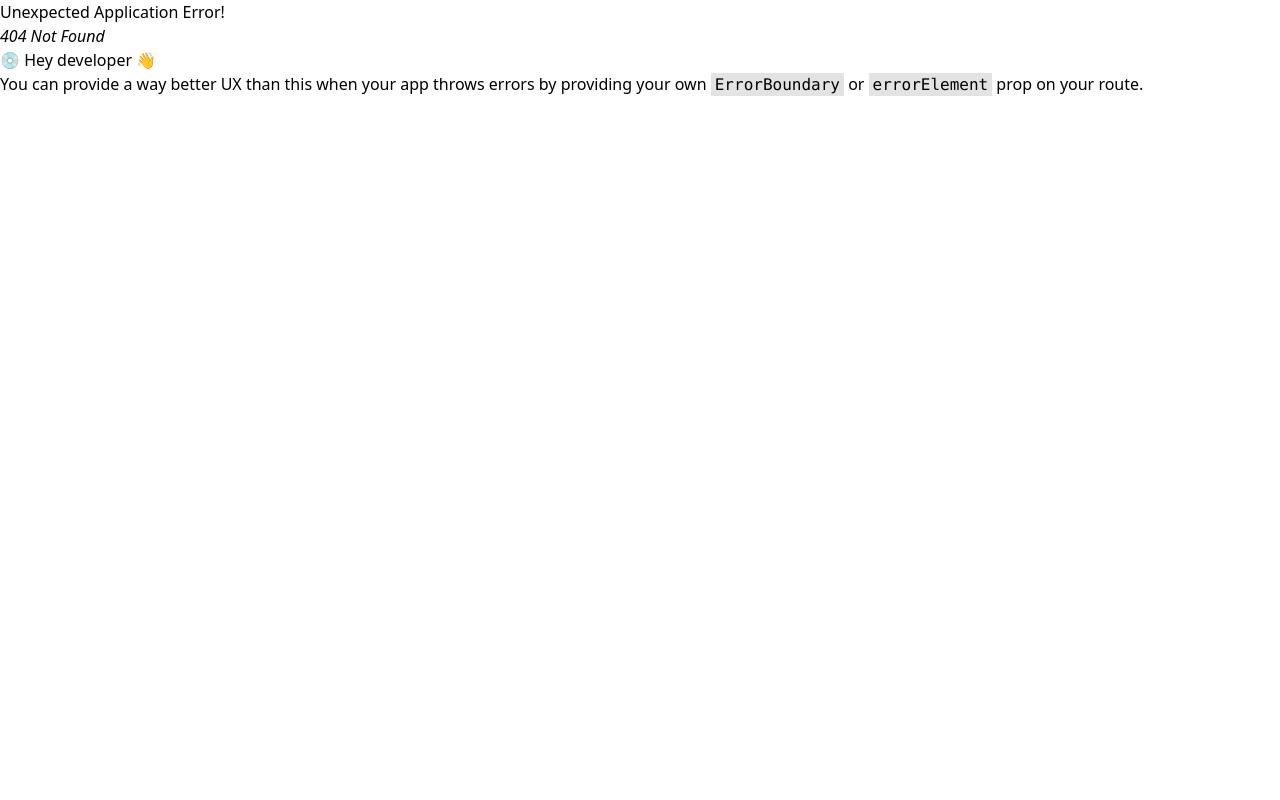
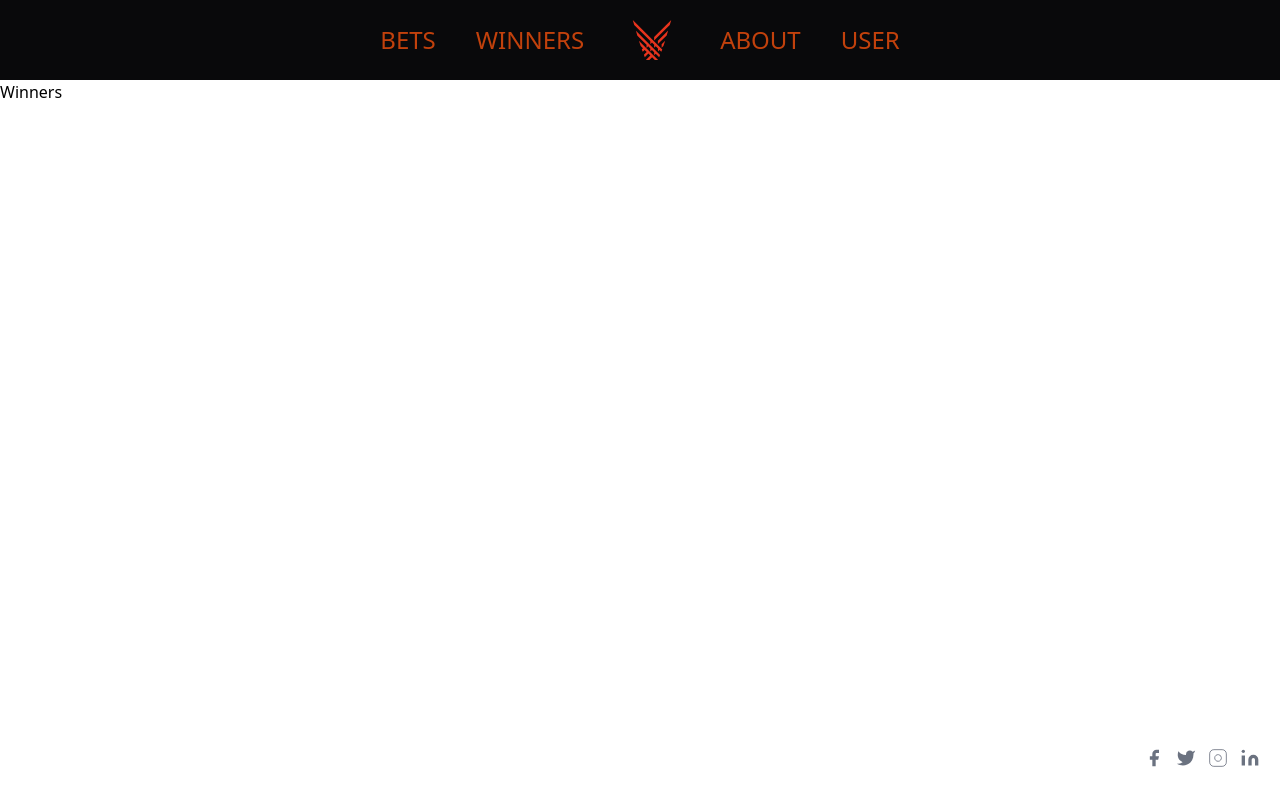
Before and after one commit to flp-gregorio/goty-bet, a React (Vite) app: page /winners in a window 1280 px wide. Before the commit this address had no page. Built offline with nearby package versions, Linux system fonts and the light colour scheme.

Commit message:
added page winners

```diff
--- /dev/null
+++ b/src/pages/Winners/index.tsx
@@ -0,0 +1,14 @@
+import LayoutComponent from "../../components/Layouts/LayoutComponent";
+
+const Winners = (props: { title: string; }) => {
+    document.title = props.title;
+    return (
+        <LayoutComponent>
+            <h1>
+                Winners
+            </h1>
+        </LayoutComponent>
+    );
+}
+
+export default Winners;
--- a/src/routes/Router.tsx
+++ b/src/routes/Router.tsx
@@ -3,6 +3,7 @@ import Login from "../pages/Auth/Login";
 import Register from "../pages/Auth/Register";
 import Home from "../pages/Home";
 import Nominees from "../pages/Nominees";
+import Winners from "../pages/Winners";
 
 const router = createBrowserRouter([
   {
@@ -21,6 +22,10 @@ const router = createBrowserRouter([
     path: "register",
     element: <Register title="Register"/>,
   },
+  {
+    path: "winners",
+    element: <Winners title="Winners"/>,
+  }
 ]);
 
 export default router;
```
